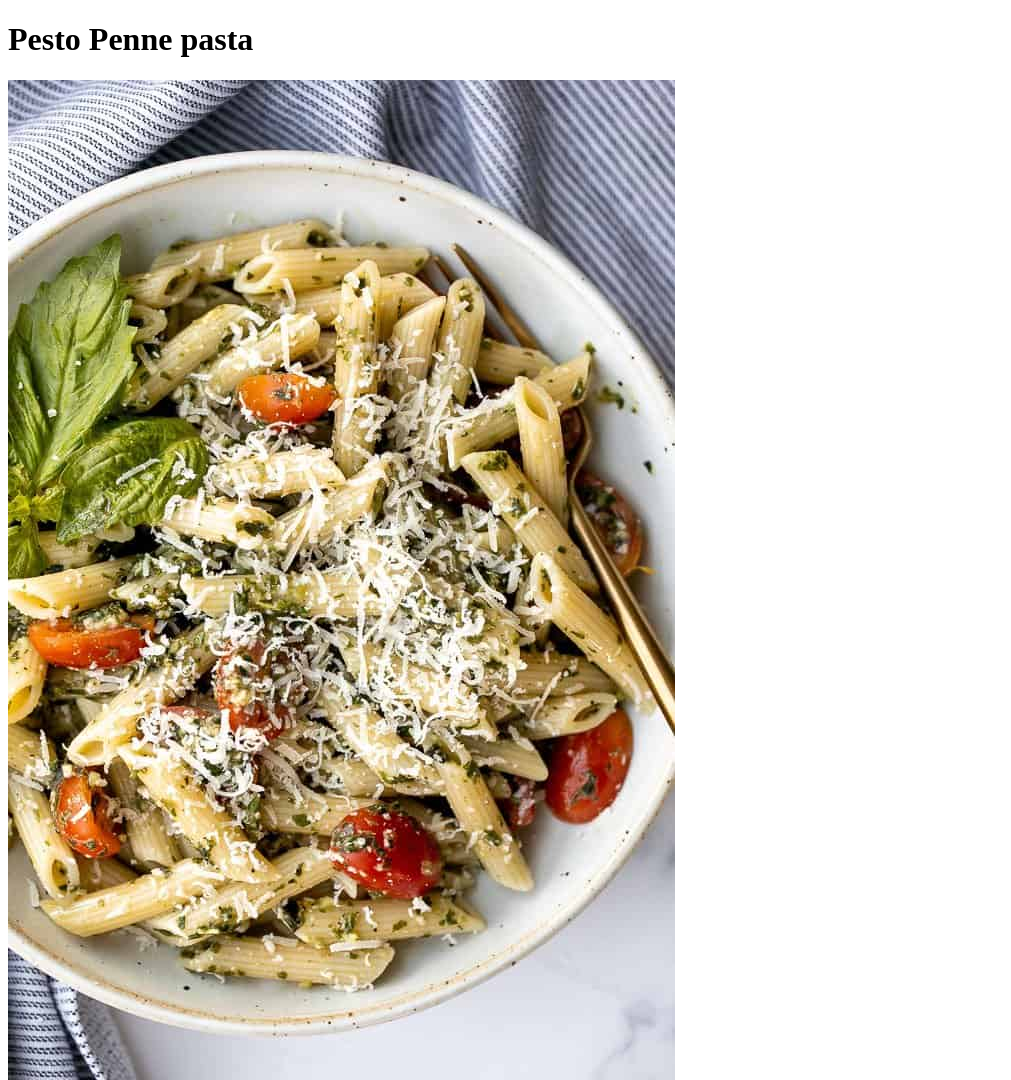
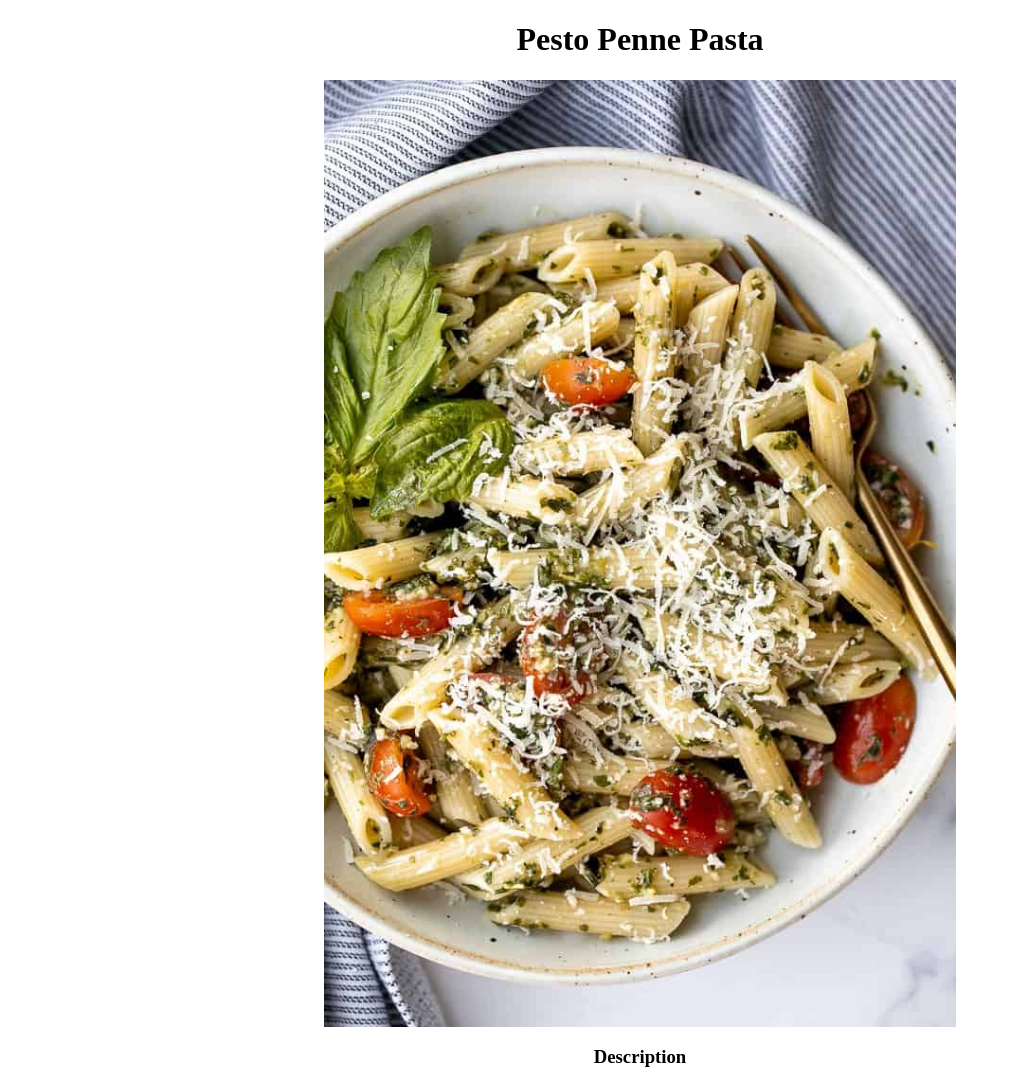
Before and after one commit to alexctseng/odin-recipes, a plain HTML site: page recipes/pasta.html in a window 1280 px wide. Shown: the top 1080 px of the page, without its empty margins (0-1011 px from the left). Drawn offline with Linux system fonts and the light colour scheme.

Commit message:
Add all working links to the CSS page for all the pages.

```diff
--- a/recipes/pasta.html
+++ b/recipes/pasta.html
@@ -2,10 +2,11 @@
 <html lang="en">
 <head>
     <meta charset="utf-8">
-    <title>Pesto Penne pasta</title>
+    <title>Pesto Penne Pasta</title>
+    <link rel="stylesheet" href="../styles.css">
 </head>
 <body>
-    <h1>Pesto Penne pasta</h1>
+    <h1>Pesto Penne Pasta</h1>
     <img src="../img/pesto-penne-pasta-2.jpg" alt="A Picture Of Pesto Penne Pasta">
     <h3>Description</h3>
     <p>
--- /dev/null
+++ b/styles.css
@@ -0,0 +1,17 @@
+img {
+    height: auto;
+    width: 300px;
+    display: block;
+    margin-left: auto;
+    margin-right: auto;
+    width: 50%;
+}
+
+h1 {
+    text-align: center;
+    font-family: sans-serif, ;
+}
+
+h3 {
+    text-align: center;
+}
```
Also changed, not shown: index.html (+2 -1 lines), recipes/ramen.html (+1 -0 lines), recipes/tacos.html (+1 -0 lines), img/rat.gif (added).
